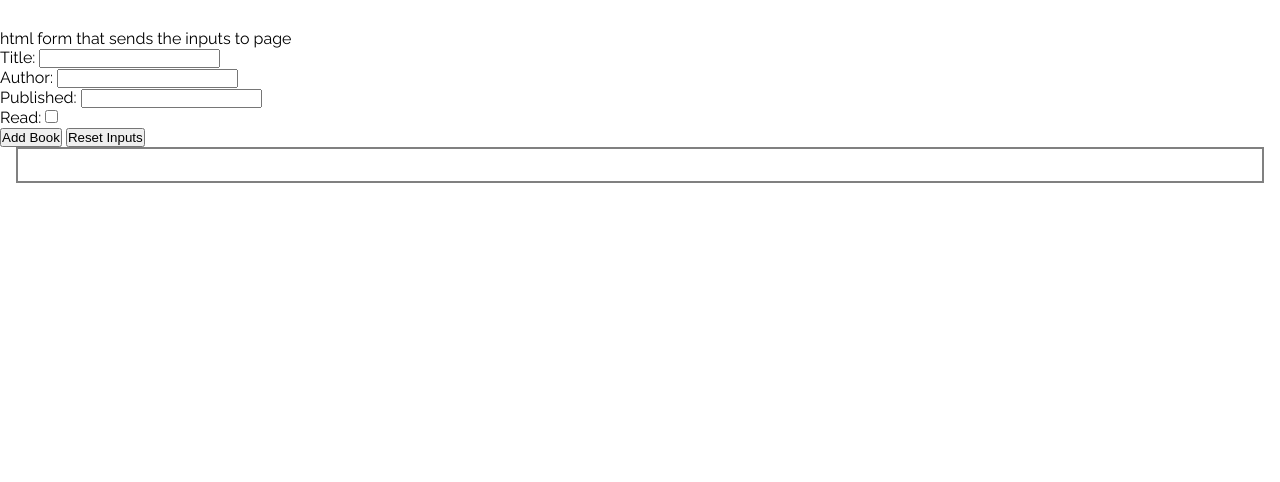
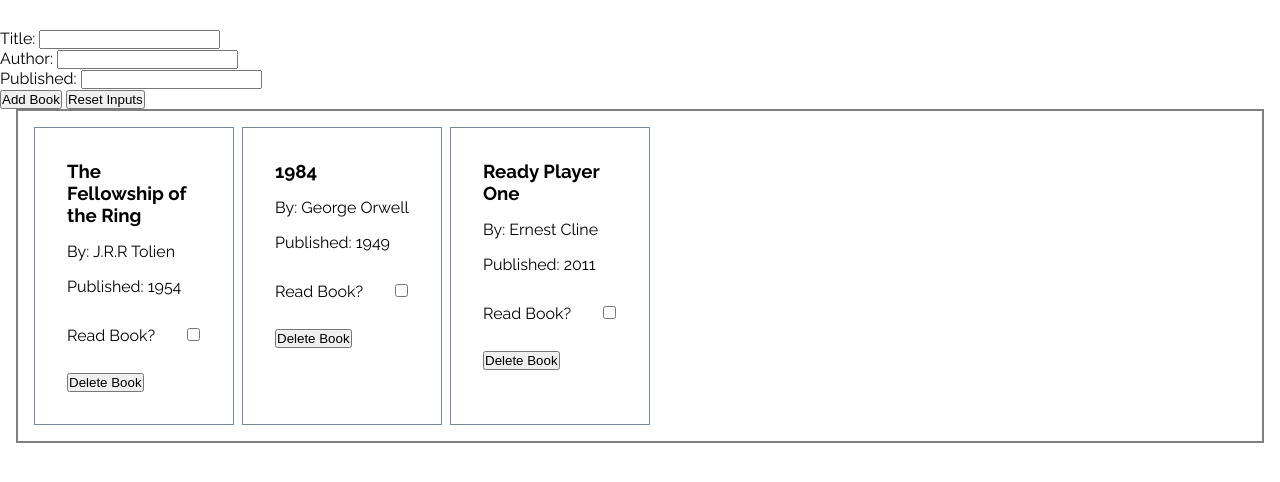
Before and after one commit to Di6bLos/virtual-library, a website: page index.html in a window 1280 px wide. Shown: the part 72-554 px from the top of the page. Drawn offline with Linux system fonts and the light colour scheme.

Commit message:
Got function that prints out the array of books to iterate over the array and print ONLY the new book

```diff
--- a/index.html
+++ b/index.html
@@ -16,7 +16,7 @@
   <body>
     <main>
       <h1>Virtual Library</h1>
-      html form that sends the inputs to page
+      <!-- html form that sends the inputs to page -->
       <form id="book-form" action="/index.html">
         <label for="title">Title:</label>
         <input id="title-input" type="text" name="title" required>
@@ -26,9 +26,6 @@
         <br>
         <label for="year">Published:</label>
         <input id="year-input" type="number" name="year">
-        <br>
-        <label for="read-book">Read:</label>
-        <input id="read-input" type="checkbox" name="read-book">
         <br>
         <button type="submit" name="submit" id="submit-btn">Add Book</button>
         <button type="reset" name="reset" id="reset-btn">Reset Inputs</button>
--- a/script.js
+++ b/script.js
@@ -5,19 +5,18 @@ const bookForm = document.getElementById('book-form');
 const titleInput = document.getElementById('title-input');
 const authorInput = document.getElementById('author-input');
 const yearInput = document.getElementById('year-input');
-const readInput = document.getElementById('read-input');
 const resetBtn = document.getElementById('reset-btn');
 const cardContainer = document.getElementById('card-container');
 
 // Array that will store the books created in the form
 const library = [];
+const seenTitles = [];
 
 // Constructor function to create a new book
-function Book(title, author, year, read) {
+function Book(title, author, year) {
     this.title = title,
     this.author = author,
-    this.year = year,
-    this.read = read
+    this.year = year
 }
 
 // Iterates over the library array,
@@ -25,7 +24,10 @@ function Book(title, author, year, read) {
 const printBooks = () => {
     // eslint-disable-next-line no-plusplus
     for(let i = 0; i < library.length; i++) {
-        // Creates a div that wraps around the content
+        const book = library[i];
+
+        if(seenTitles.includes(book.title) === false) {
+                  // Creates a div that wraps around the content
         const bookCard = document.createElement('div');
         bookCard.classList.add('book');
         cardContainer.appendChild(bookCard);
@@ -35,10 +37,12 @@ const printBooks = () => {
         bookCard.appendChild(bookTitle);
         // Author of the book
         const bookAuthor = document.createElement('p');
+        bookAuthor.classList.add('book-author');
         bookAuthor.innerHTML = library[i].author;
         bookCard.appendChild(bookAuthor);
         // Year it was published
         const bookYear = document.createElement('p');
+        bookYear.classList.add('book-year');
         bookYear.innerHTML = library[i].year;
         bookCard.appendChild(bookYear);
         // A checkbox for if it has been read or not
@@ -46,11 +50,21 @@ const printBooks = () => {
         const bookReadCheckBox = document.createElement('input');
         bookReadLabel.innerHTML = 'Read Book?';
         bookReadCheckBox.setAttribute('type', 'checkbox');
-        bookReadCheckBox.value = library[i].read;
+
         bookCard.appendChild(bookReadLabel);
         bookCard.appendChild(bookReadCheckBox);
 
+        // Button to delete the current card
+        const deleteCardBtn = document.createElement('button');
+        deleteCardBtn.innerHTML = "Delete Book";
+        bookCard.appendChild(deleteCardBtn);
+        // Adding the logic to the delete button
+        deleteCardBtn.addEventListener('click', ()=> {
 
+        });
+
+        seenTitles.push(book.title);
+        }
 
 
 
@@ -64,13 +78,21 @@ bookForm.addEventListener('submit', (e)=> {
     const title = titleInput.value;
     const author = authorInput.value;
     const year = yearInput.value;
-    const read = readInput.value;
 
     // Uses the 'Book' constructor function to create a new book object based on the input values
-    const newBook = new Book(title, author, year, read);
+    const newBook = new Book(title, author, year);
     library.push(newBook);
     e.preventDefault();
     resetBtn.click();
 
     printBooks();
 })
+
+
+// Adding example books
+const lordOfRings = new Book('The Fellowship of the Ring', 'J.R.R Tolien', 1954);
+const ninteen84 = new Book('1984', 'George Orwell', 1949);
+const readyPlayer1 = new Book('Ready Player One', 'Ernest Cline', 2011);
+
+library.push(lordOfRings, ninteen84, readyPlayer1);
+printBooks();
--- a/style.css
+++ b/style.css
@@ -54,3 +54,11 @@ h1 {
     justify-content: center;
     margin: 1rem;
 }
+
+.book-author::before {
+    content: "By: ";
+}
+
+.book-year::before {
+    content: "Published: ";
+}
```
